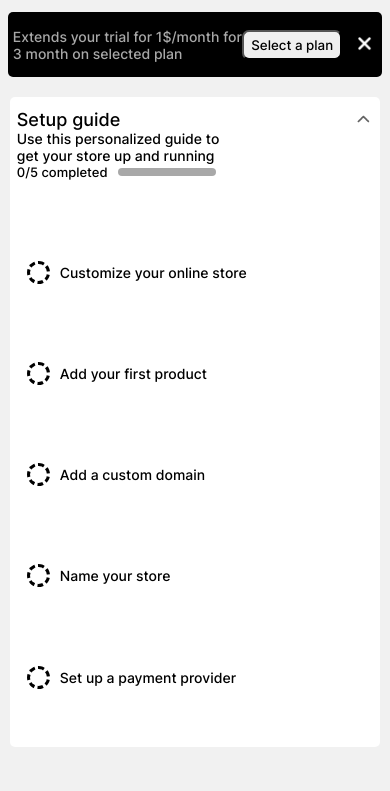
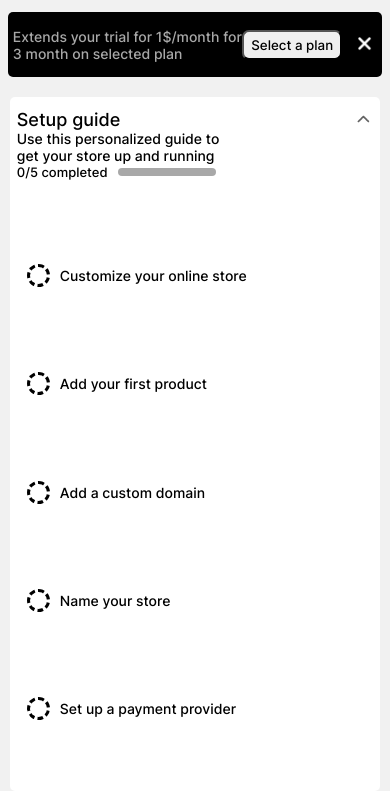
Before and after one commit to denizsecmen/denizsecmen.github.io, a plain HTML site: page index.html in a window 390 px wide. Shown: the part 53-844 px from the top of the page. Drawn offline with Linux system fonts and the light colour scheme.

Commit message:
Update style-index.css

```diff
--- a/style/style-index.css
+++ b/style/style-index.css
@@ -54,8 +54,7 @@
     #selection-menu
     {
         width: 95%!important;
-        min-height: 600px;
-        height: 650px!important;
+        height: 660px;
         padding-bottom: 10px!important;
     }
     #selection-menu > #selection-body
```
